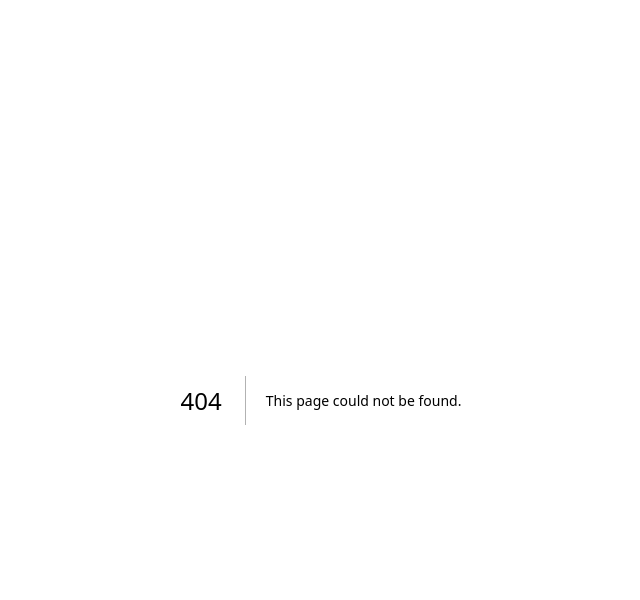
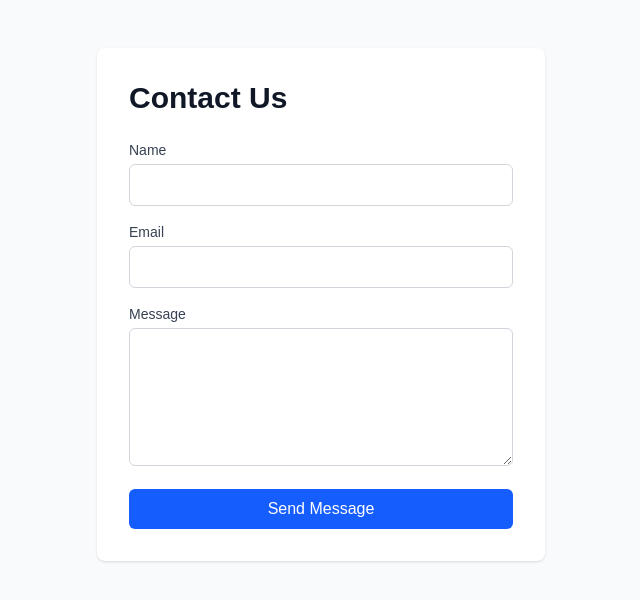
Before and after one commit to rizkyprawira/myweb, a Next.js app: page /contact in a window 1280 px wide. Before the commit this address had no page. Shown: the top 600 px of the page, without its empty margins (319-959 px from the left). Built offline with nearby package versions, Linux system fonts and the light colour scheme.

Commit message:
Add contact page

```diff
--- /dev/null
+++ b/app/contact/page.tsx
@@ -0,0 +1,97 @@
+'use client';
+
+import { useState } from 'react';
+
+export default function ContactPage() {
+    const [formData, setFormData] = useState({
+        name: '',
+        email: '',
+        message: '',
+    });
+    const [submitted, setSubmitted] = useState(false);
+
+    const handleChange = (e: React.ChangeEvent<HTMLInputElement | HTMLTextAreaElement>) => {
+        const { name, value } = e.target;
+        setFormData(prev => ({
+            ...prev,
+            [name]: value,
+        }));
+    };
+
+    const handleSubmit = (e: React.FormEvent<HTMLFormElement>) => {
+        e.preventDefault();
+        // Handle form submission here (API call, email, etc.)
+        console.log('Form submitted:', formData);
+        setSubmitted(true);
+        setFormData({ name: '', email: '', message: '' });
+        setTimeout(() => setSubmitted(false), 3000);
+    };
+
+    return (
+        <div className="min-h-screen bg-gray-50 py-12 px-4 sm:px-6 lg:px-8">
+            <div className="max-w-md mx-auto bg-white rounded-lg shadow p-8">
+                <h1 className="text-3xl font-bold text-gray-900 mb-6">Contact Us</h1>
+
+                {submitted && (
+                    <div className="mb-4 p-4 bg-green-100 text-green-700 rounded">
+                        Thank you! We've received your message.
+                    </div>
+                )}
+
+                <form onSubmit={handleSubmit} className="space-y-4">
+                    <div>
+                        <label htmlFor="name" className="block text-sm font-medium text-gray-700">
+                            Name
+                        </label>
+                        <input
+                            type="text"
+                            id="name"
+                            name="name"
+                            value={formData.name}
+                            onChange={handleChange}
+                            required
+                            className="mt-1 w-full px-3 py-2 border border-gray-300 rounded-md focus:outline-none focus:ring-2 focus:ring-blue-500"
+                        />
+                    </div>
+
+                    <div>
+                        <label htmlFor="email" className="block text-sm font-medium text-gray-700">
+                            Email
+                        </label>
+                        <input
+                            type="email"
+                            id="email"
+                            name="email"
+                            value={formData.email}
+                            onChange={handleChange}
+                            required
+                            className="mt-1 w-full px-3 py-2 border border-gray-300 rounded-md focus:outline-none focus:ring-2 focus:ring-blue-500"
+                        />
+                    </div>
+
+                    <div>
+                        <label htmlFor="message" className="block text-sm font-medium text-gray-700">
+                            Message
+                        </label>
+                        <textarea
+                            id="message"
+                            name="message"
+                            value={formData.message}
+                            onChange={handleChange}
+                            required
+                            rows={5}
+                            className="mt-1 w-full px-3 py-2 border border-gray-300 rounded-md focus:outline-none focus:ring-2 focus:ring-blue-500"
+                        />
+                    </div>
+
+                    <button
+                        type="submit"
+                        className="w-full bg-blue-600 hover:bg-blue-700 text-white font-medium py-2 rounded-md transition"
+                    >
+                        Send Message
+                    </button>
+                </form>
+            </div>
+        </div>
+    );
+}
```
